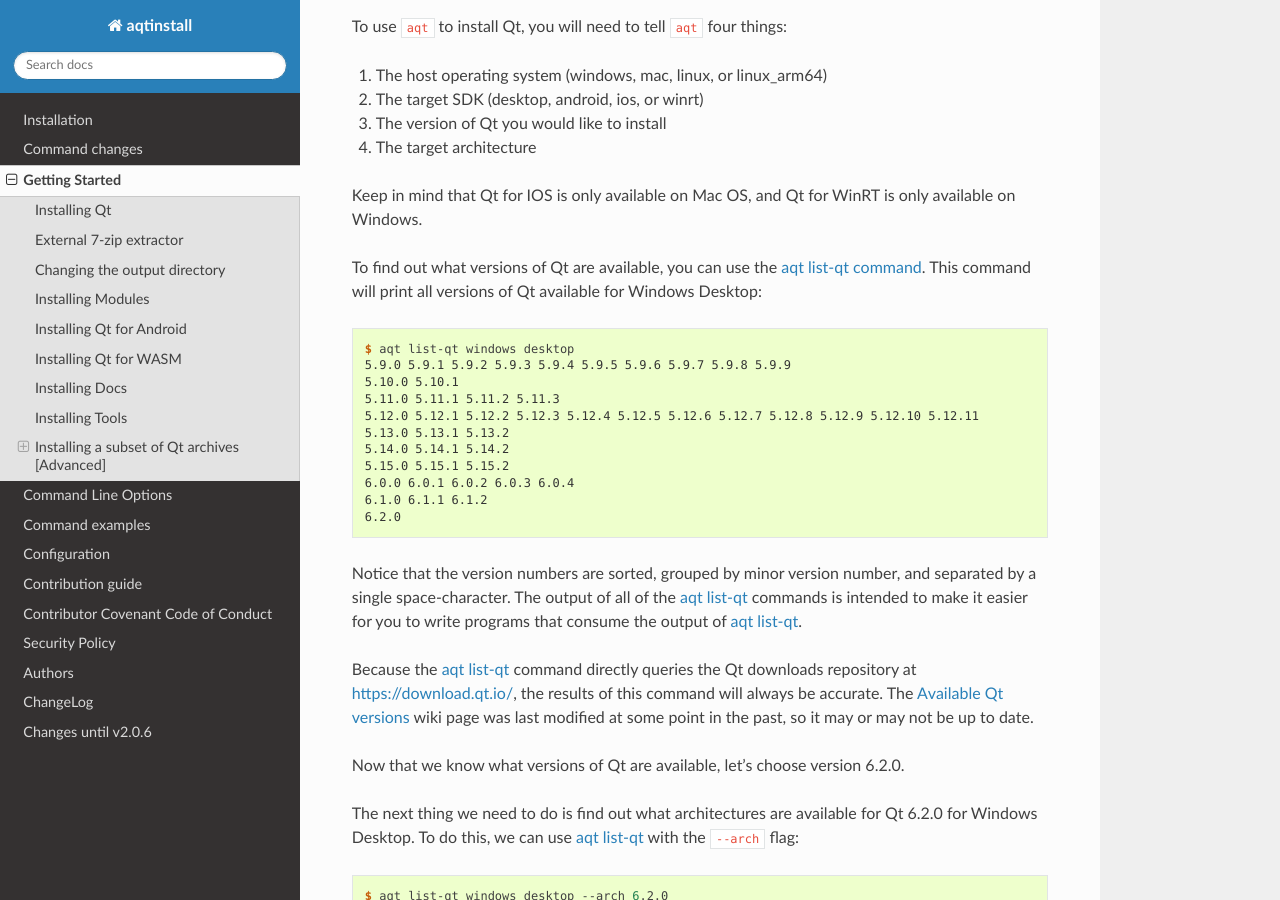
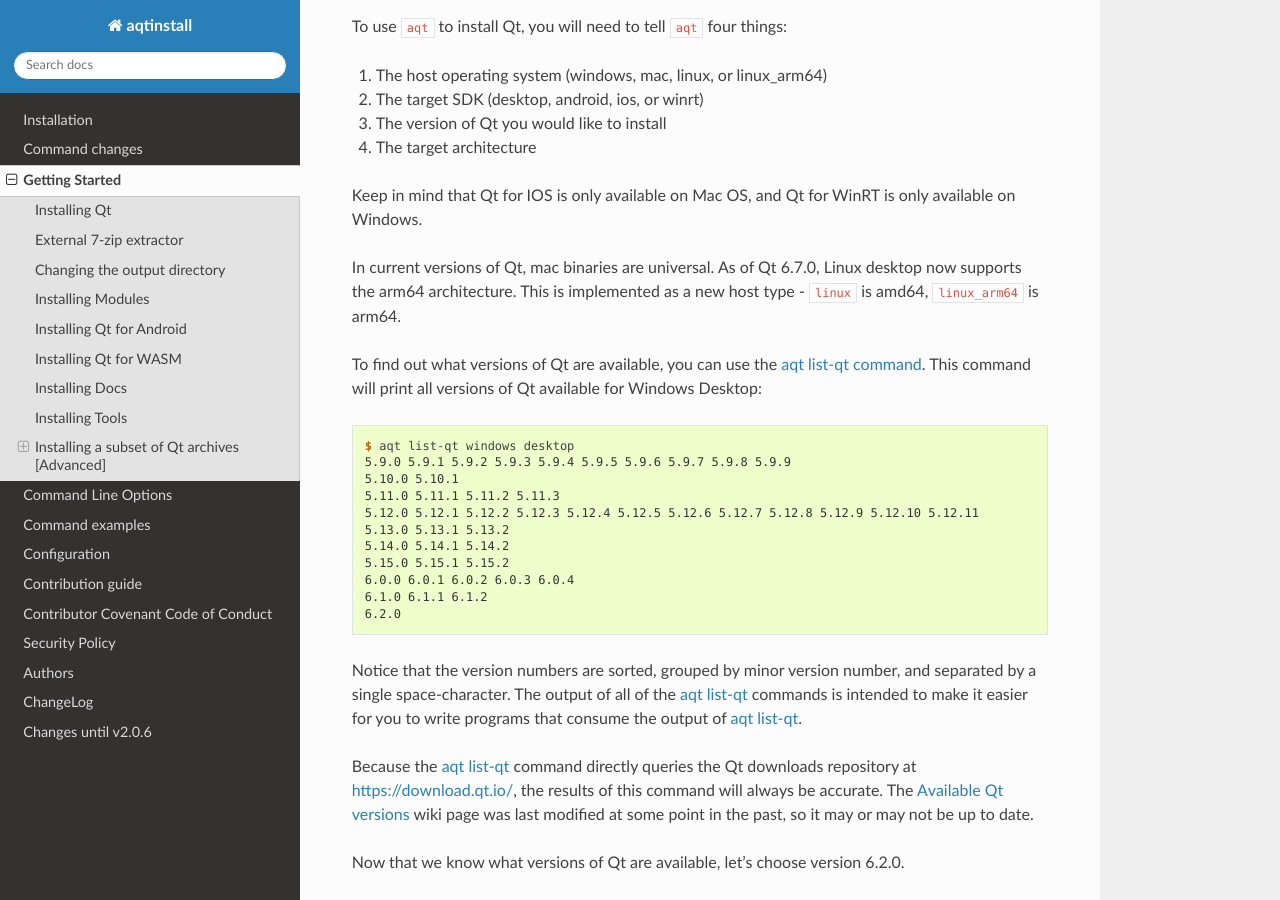
Before and after one commit to miurahr/aqtinstall, a Sphinx documentation site: the page built from docs/getting_started.rst, in a window 1280 px wide and 900 px high, scrolled down 636 px. Built offline with Sphinx 7.4.7 and the Read the Docs theme 2.0.0, drawn with Linux system fonts in a browser that asks for light colours; the version number could not be read and is left out.

Commit message:
more docs

```diff
--- a/docs/getting_started.rst
+++ b/docs/getting_started.rst
@@ -36,6 +36,10 @@
 
 Keep in mind that Qt for IOS is only available on Mac OS, and Qt for WinRT is
 only available on Windows.
+
+In current versions of Qt, mac binaries are universal.
+As of Qt 6.7.0, Linux desktop now supports the arm64 architecture.
+This is implemented as a new host type - ``linux`` is amd64, ``linux_arm64`` is arm64.
 
 To find out what versions of Qt are available, you can use the :ref:`aqt list-qt command <list-qt command>`.
 This command will print all versions of Qt available for Windows Desktop:
```
